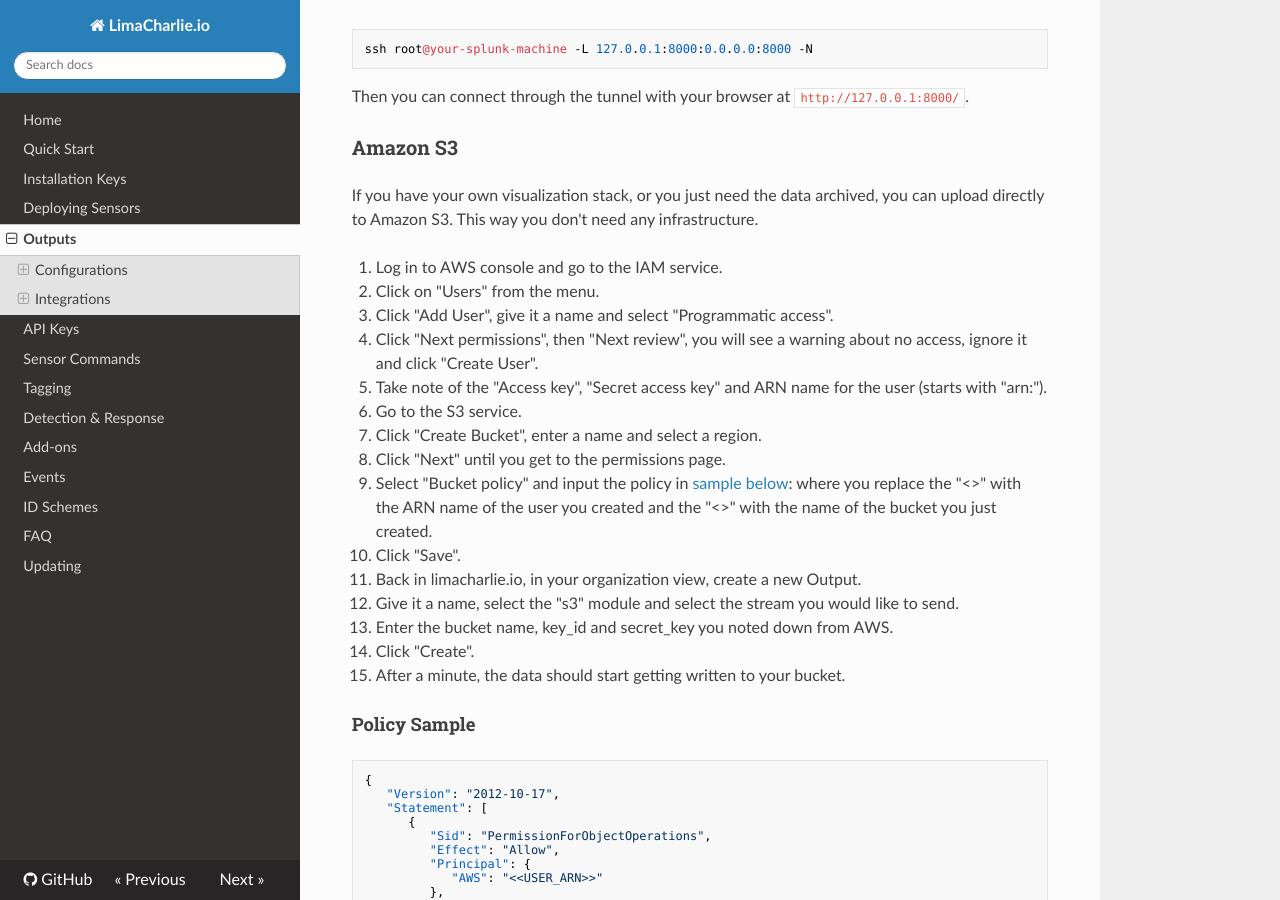
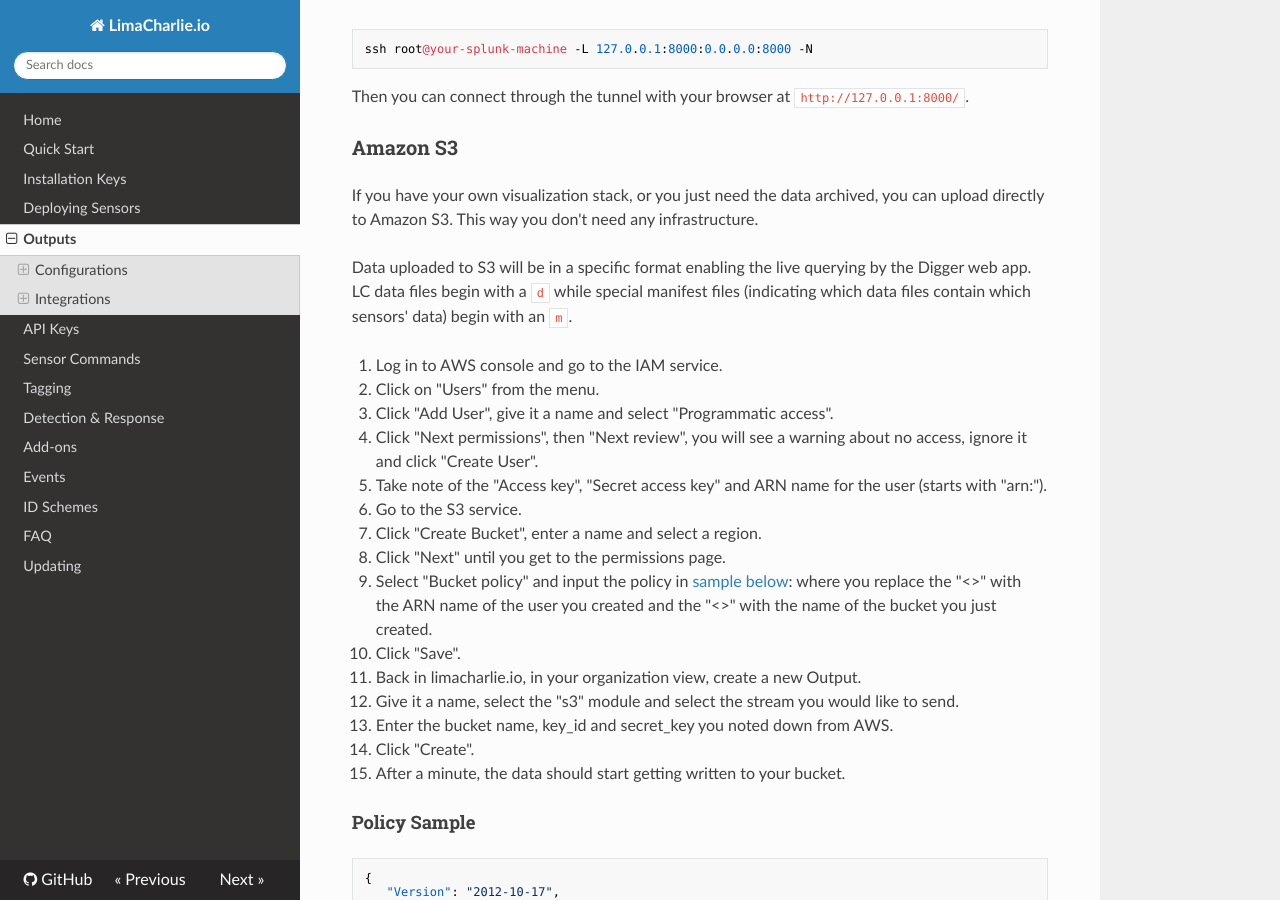
Before and after one commit to refractionPOINT/lce_doc, an MkDocs documentation site: the page built from docs/outputs.md, in a window 1280 px wide and 900 px high, scrolled down 4165 px. Built offline with MkDocs 1.6.1, drawn with Linux system fonts in a browser that asks for light colours; nearby versions of some CDN libraries; old or Windows-style settings are respelled for this version of MkDocs.

Commit message:
Adding blurb about S3 and Digger.

```diff
--- a/docs/outputs.md
+++ b/docs/outputs.md
@@ -145,6 +145,10 @@ Then you can connect through the tunnel with your browser at `http://127.0.0.1:8
 If you have your own visualization stack, or you just need the data archived, you can upload
 directly to Amazon S3. This way you don't need any infrastructure.
 
+Data uploaded to S3 will be in a specific format enabling the live querying by the Digger web app.
+LC data files begin with a `d` while special manifest files (indicating which data files contain which
+sensors' data) begin with an `m`.
+
 1. Log in to AWS console and go to the IAM service.
 1. Click on "Users" from the menu.
 1. Click "Add User", give it a name and select "Programmatic access".
```
